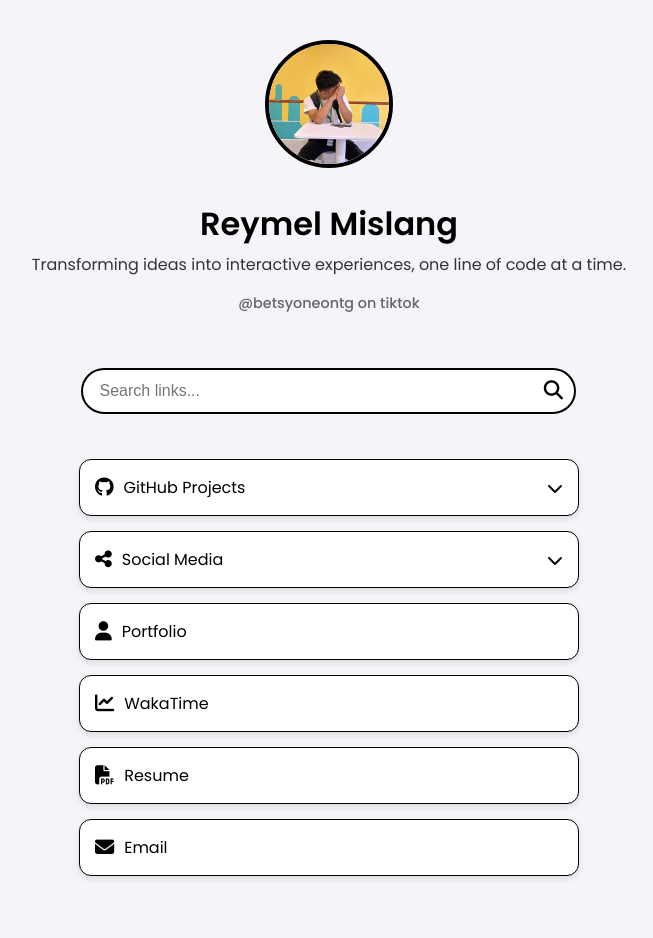
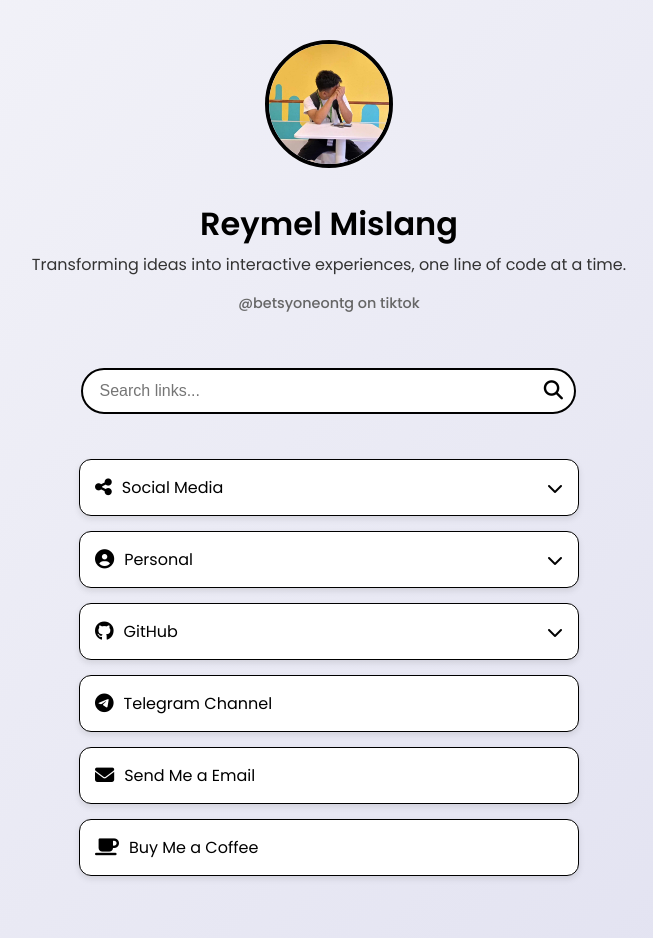
Before and after one commit to codewithryry/linktree, a Vue app: page / in a window 1280 px wide. Shown: the top 938 px of the page, without its empty margins (311-964 px from the left). Built offline with nearby package versions, Linux system fonts and the light colour scheme.

Commit message:
add link

```diff
--- a/src/App.vue
+++ b/src/App.vue
@@ -31,22 +31,40 @@ export default {
 /* Import the Poppins font */
 @import url("https://fonts.googleapis.com/css2?family=Poppins:wght@400;500;600&display=swap");
 
+/* Global Styles */
+body {
+  margin: 0;
+  font-family: "Poppins", sans-serif;
+  background: linear-gradient(135deg, #f4f4f9, #e0e0f0); /* Subtle gradient background */
+  color: #333;
+}
+
+#app {
+  display: flex;
+  justify-content: center;
+  align-items: center;
+  min-height: 100vh;
+  padding: 20px;
+  box-sizing: border-box;
+}
+
 /* Loading Spinner Styles */
 .loading-spinner {
   display: flex;
   flex-direction: column;
   justify-content: center;
   align-items: center;
-  font-family: "Poppins", sans-serif; /* Use Poppins font */
+  height: 100vh; /* Full viewport height */
+  text-align: center;
 }
 
 .spinner {
-  border: 4px solid rgba(0, 0, 0, 0.1);
-  border-top: 4px solid #3498db;
+  border: 4px solid rgba(255, 255, 255, 0.3); /* Light border */
+  border-top: 4px solid #3498db; /* Blue gradient for spinner */
   border-radius: 50%;
-  width: 40px;
-  height: 40px;
-  animation: spin 1s linear infinite;
+  width: 50px; /* Slightly larger for better visibility */
+  height: 50px;
+  animation: spin 1.2s cubic-bezier(0.68, -0.55, 0.27, 1.55) infinite; /* Smoother animation */
 }
 
 @keyframes spin {
@@ -59,27 +77,14 @@ export default {
 }
 
 .loading-spinner p {
-  margin-top: 10px;
-  font-size: 1rem;
-  color: #333;
+  margin-top: 16px; /* Increased margin for better spacing */
+  font-size: 0.9rem; /* Slightly larger text */
+  color: #555; /* Soft gray text color */
+  font-weight: 500; /* Medium font weight */
+  letter-spacing: 0.5px; /* Slight letter spacing for better readability */
 }
 
-/* Global Styles */
-body {
-  margin: 0;
-  font-family: "Poppins", sans-serif;
-  background: #f4f4f9; /* Example background color */
-}
-
-#app {
-  display: flex;
-  justify-content: center;
-  align-items: center;
-  min-height: 100vh;
-  padding: 20px;
-  box-sizing: border-box;
-}
-
+/* Main Content Container */
 .app-container {
   width: 100%;
   max-width: 800px; /* Adjust the max-width as needed */
@@ -88,4 +93,16 @@ body {
   box-shadow: 0 4px 20px rgba(0, 0, 0, 0.1);
   overflow: hidden;
 }
+
+/* Responsive Design */
+@media (max-width: 768px) {
+  .spinner {
+    width: 40px; /* Smaller spinner for mobile */
+    height: 40px;
+  }
+
+  .loading-spinner p {
+    font-size: 0.8rem; /* Smaller text for mobile */
+  }
+}
 </style>
--- a/src/views/Home.vue
+++ b/src/views/Home.vue
@@ -23,41 +23,6 @@
 
       <!-- Links Section -->
       <div class="links">
-        <!-- Dropdown for GitHub Links -->
-        <div class="dropdown">
-          <button
-            class="link-button dropdown-toggle"
-            @click="toggleDropdown('github')"
-            :aria-expanded="isDropdownOpen.github"
-          >
-            <i class="fab fa-github icon"></i>
-            <span>GitHub Projects</span>
-            <i
-              class="fas fa-chevron-down dropdown-icon"
-              :class="{ rotate: isDropdownOpen.github }"
-            ></i>
-          </button>
-          <transition name="slide">
-            <div
-              class="dropdown-content"
-              v-if="isDropdownOpen.github"
-              aria-label="GitHub Projects Dropdown"
-            >
-              <a
-                v-for="link in filteredGithubLinks"
-                :key="link.id"
-                :href="link.url"
-                target="_blank"
-                rel="noopener noreferrer"
-                class="dropdown-link"
-              >
-                <i :class="link.icon" class="icon"></i>
-                <span>{{ link.label }}</span>
-              </a>
-            </div>
-          </transition>
-        </div>
-
         <!-- Dropdown for Social Media Links -->
         <div class="dropdown">
           <button
@@ -95,6 +60,77 @@
           </transition>
         </div>
 
+        <!-- Dropdown for Personal Links -->
+        <div class="dropdown">
+          <button
+            class="link-button dropdown-toggle"
+            @click="toggleDropdown('personal')"
+            :aria-expanded="isDropdownOpen.personal"
+          >
+            <i class="fas fa-user-circle icon"></i>
+            <span>Personal</span>
+            <i
+              class="fas fa-chevron-down dropdown-icon"
+              :class="{ rotate: isDropdownOpen.personal }"
+            ></i>
+          </button>
+          <transition name="slide">
+            <div
+              class="dropdown-content"
+              v-if="isDropdownOpen.personal"
+              aria-label="Personal Dropdown"
+            >
+              <a
+                v-for="link in filteredPersonalLinks"
+                :key="link.id"
+                :href="link.url"
+                target="_blank"
+                rel="noopener noreferrer"
+                class="dropdown-link"
+                :download="link.label === 'Resume' ? 'Resume.pdf' : null"
+              >
+                <i :class="link.icon" class="icon"></i>
+                <span>{{ link.label }}</span>
+              </a>
+            </div>
+          </transition>
+        </div>
+
+        <!-- Dropdown for GitHub Links -->
+        <div class="dropdown">
+          <button
+            class="link-button dropdown-toggle"
+            @click="toggleDropdown('github')"
+            :aria-expanded="isDropdownOpen.github"
+          >
+            <i class="fab fa-github icon"></i>
+            <span>GitHub</span>
+            <i
+              class="fas fa-chevron-down dropdown-icon"
+              :class="{ rotate: isDropdownOpen.github }"
+            ></i>
+          </button>
+          <transition name="slide">
+            <div
+              class="dropdown-content"
+              v-if="isDropdownOpen.github"
+              aria-label="GitHub Projects Dropdown"
+            >
+              <a
+                v-for="link in filteredGithubLinks"
+                :key="link.id"
+                :href="link.url"
+                target="_blank"
+                rel="noopener noreferrer"
+                class="dropdown-link"
+              >
+                <i :class="link.icon" class="icon"></i>
+                <span>{{ link.label }}</span>
+              </a>
+            </div>
+          </transition>
+        </div>
+
         <!-- Other Links -->
         <a
           v-for="link in filteredOtherLinks"
@@ -103,7 +139,6 @@
           target="_blank"
           rel="noopener noreferrer"
           class="link-button"
-          :download="link.label === 'Resume' ? 'Resume.pdf' : null"
         >
           <i :class="link.icon" class="icon"></i>
           <span>{{ link.label }}</span>
@@ -112,7 +147,7 @@
 
       <!-- Footer Section -->
       <footer class="footer">
-        <p class="footer-text">Developed by codewithryry.</p>
+        <p class="footer-text"><small>Code by codewithryry.</small></p>
       </footer>
     </div>
 
@@ -125,6 +160,16 @@
     >
       <i class="fas fa-arrow-up"></i>
     </button>
+
+    <!-- Modal for Unavailable Links -->
+    <transition name="fade">
+      <div v-if="showModal" class="modal-overlay" @click="closeModal">
+        <div class="modal" @click.stop>
+          <p>This link is not available yet.</p>
+          <button @click="closeModal" class="modal-close-button">Close</button>
+        </div>
+      </div>
+    </transition>
   </div>
 </template>
 
@@ -136,6 +181,7 @@ export default {
       isDropdownOpen: {
         github: false,
         social: false,
+        personal: false,
       },
       profile: {
         name: "Reymel Mislang",
@@ -144,6 +190,12 @@ export default {
         image: require("@/assets/profile.jpg"),
       },
       links: [
+      {
+          id: 34,
+          label: "GitHub Profile",
+          url: "https://github.com/codewithryry",
+          icon: "fab fa-github",
+        },
         {
           id: 1,
           label: "GitHub Repository",
@@ -151,29 +203,31 @@ export default {
           icon: "fab fa-github",
         },
         {
-          id: 2,
-          label: "BoyloveYSeriesHub",
-          url: "https://boyloveyserieshub.vercel.app/",
-          icon: "fas fa-film",
+          id: 17,
+          label: "Dev.to Articles",
+          url: "https://dev.to/codewithryry",
+          icon: "fab fa-dev",
         },
         {
-          id: 3,
-          label: "SafePath",
-          url: "https://safepath-4pzk.onrender.com/",
-          icon: "fas fa-shield-alt",
+          id: 58,
+          label: "Telegram Channel",
+          url: "https://t.me/+XpsVdhvIlVM4ZTA1",
+          icon: "fab fa-telegram",
         },
         {
-          id: 4,
-          label: "SafePath Prototype",
-          url: "https://codewithryry.github.io/minsu-safepath/",
-          icon: "fas fa-code-branch",
+          id: 14,
+          label: "Send Me a Email",
+          url: "mailto:reymelrey.mislang@gmail.com",
+          icon: "fas fa-envelope",
         },
         {
-          id: 5,
-          label: "Trabahanap Job Analyzer",
-          url: "https://trabahanap-job-matching-analyzer.onrender.com/",
-          icon: "fas fa-briefcase",
+          id: 29,
+          label: "Buy Me a Coffee",
+          url: "https://buymeacoffee.com/reymelreym7",
+          icon: "fas fa-coffee",
         },
+      ],
+      personalLinks: [
         {
           id: 6,
           label: "Portfolio",
@@ -192,19 +246,13 @@ export default {
           url: "/Resume.pdf",
           icon: "fas fa-file-pdf",
         },
-        {
-          id: 14,
-          label: "Email",
-          url: "mailto:reymelrey.mislang@gmail.com",
-          icon: "fas fa-envelope",
-        },
       ],
       socialLinks: [
         {
-          id: 5,
-          label: "Spotify",
-          icon: "fab fa-spotify",
-          url: "https://open.spotify.com/user/yzay8x8u0lqinlp7mbxuy24aj",
+          id: 1,
+          label: "Facebook",
+          icon: "fab fa-facebook",
+          url: "https://www.facebook.com/reymelrey.528191/",
         },
         {
           id: 2,
@@ -216,17 +264,60 @@ export default {
           id: 3,
           label: "Instagram",
           icon: "fab fa-instagram",
-          url: "#",
+          url: "https://www.instagram.com/theycallmekennnnnnn/?hl=en",
         },
         {
           id: 4,
           label: "YouTube",
           icon: "fab fa-youtube",
+          url: "https://www.youtube.com/@bestyone",
+        },
+        {
+          id: 5,
+          label: "Spotify",
+          icon: "fab fa-spotify",
+          url: "https://open.spotify.com/user/yzay8x8u0lqinlp7mbxuy24aj",
+        },
+        {
+          id: 6,
+          label: "LinkedIn",
+          icon: "fab fa-linkedin",
+          url: "#",
+        },
+        {
+          id: 7,
+          label: "Pinterest",
+          icon: "fab fa-pinterest",
+          url: "#",
+        },
+        {
+          id: 8,
+          label: "TikTok",
+          icon: "fab fa-tiktok",
+          url: "https://www.tiktok.com/@betsyoneontg",
+        },
+        {
+          id: 9,
+          label: "Snapchat",
+          icon: "fab fa-snapchat",
+          url: "#",
+        },
+        {
+          id: 10,
+          label: "Reddit",
+          icon: "fab fa-reddit",
+          url: "#",
+        },
+        {
+          id: 11,
+          label: "Discord",
+          icon: "fab fa-discord",
           url: "#",
         },
       ],
       searchQuery: "",
       showBackToTop: false,
+      showModal: false, // Modal visibility state
     };
   },
   computed: {
@@ -235,10 +326,8 @@ export default {
         (link) =>
           link.icon.includes("github") ||
           link.icon.includes("code-branch") ||
-          link.label === "BoyloveYSeriesHub" ||
-          link.label === "SafePath" ||
-          link.label === "SafePath Prototype" ||
-          link.label === "Trabahanap Job Analyzer"
+          link.label === "GitHub Profile" ||
+          link.label === "Dev.to Articles"
       );
     },
     otherLinks() {
@@ -259,6 +348,11 @@ export default {
         link.label.toLowerCase().includes(this.searchQuery.toLowerCase())
       );
     },
+    filteredPersonalLinks() {
+      return this.personalLinks.filter((link) =>
+        link.label.toLowerCase().includes(this.searchQuery.toLowerCase())
+      );
+    },
   },
   methods: {
     toggleDropdown(type) {
@@ -266,9 +360,12 @@ export default {
     },
     handleLinkClick(url) {
       if (url === "#") {
-        alert("This link is not available yet.");
+        this.showModal = true; // Show modal if link is unavailable
         event.preventDefault();
       }
+    },
+    closeModal() {
+      this.showModal = false; // Close modal
     },
     handleScroll() {
       this.showBackToTop = window.scrollY > 200;
@@ -287,6 +384,61 @@ export default {
 </script>
 
 <style scoped>
+.modal-overlay {
+  position: fixed;
+  top: 0;
+  left: 0;
+  width: 100%;
+  height: 100%;
+  background: rgba(0, 0, 0, 0.5);
+  display: flex;
+  justify-content: center;
+  align-items: center;
+  z-index: 1000;
+}
+
+.modal {
+  background: #fff;
+  padding: 20px;
+  border-radius: 10px;
+  text-align: center;
+  box-shadow: 0 4px 20px rgba(0, 0, 0, 0.2);
+  max-width: 300px;
+  width: 100%;
+}
+
+.modal p {
+  font-size: 1rem;
+  color: #000;
+  margin-bottom: 20px;
+}
+
+.modal-close-button {
+  background: #000;
+  color: #fff;
+  border: none;
+  padding: 10px 20px;
+  border-radius: 5px;
+  cursor: pointer;
+  font-size: 1rem;
+  transition: background 0.3s ease;
+}
+
+.modal-close-button:hover {
+  background: #333;
+}
+
+/* Fade Transition for Modal */
+.fade-enter-active,
+.fade-leave-active {
+  transition: opacity 0.3s ease;
+}
+
+.fade-enter-from,
+.fade-leave-to {
+  opacity: 0;
+}
+
 /* Global Styles */
 @import url("https://fonts.googleapis.com/css2?family=Poppins:wght@400;500;600&display=swap");
 
--- a/src/views/NotFound.vue
+++ b/src/views/NotFound.vue
@@ -4,78 +4,84 @@
       <h1>404</h1>
       <h2>Page Not Found</h2>
       <p>Oops! The page you're looking for doesn't exist or has been moved.</p>
-        <router-link to="/" class="home-link">Go back to the home page</router-link>
     </div>
   </div>
 </template>
 
 <script>
 export default {
-    name: 'NotFound'
-  }
+  name: 'NotFound',
+};
 </script>
 
 <style scoped>
+/* Import the Poppins font */
+@import url('https://fonts.googleapis.com/css2?family=Poppins:wght@400;500;600&display=swap');
+
 .not-found {
   display: flex;
   justify-content: center;
   align-items: center;
   min-height: 100vh;
-    color: #fff;
   font-family: 'Poppins', sans-serif;
   text-align: center;
-    margin-top: -100px;
+  padding: 20px;
+  box-sizing: border-box;
+  margin-top: -80px;
 }
 
 .not-found-content {
-    background: rgba(255, 255, 255, 0.1);
-    padding: 40px;
+  padding: 30px 20px; /* Reduced padding for mobile layout */
   border-radius: 15px;
-    animation: fadeIn 1s ease-in-out;
+  max-width: 375px; /* Mimic mobile screen width */
+  width: 100%;
+  margin: 0 auto; /* Center the content */
 }
 
 h1 {
-    font-size: 6rem;
+  font-size: 4rem; /* Smaller font size for mobile */
   margin: 0;
   font-weight: 700;
-    color: #000000;
-    text-shadow: 2px 2px 4px rgba(255, 255, 255, 0.3);
+  color: #000000; /* Black color for the 404 text */
+  line-height: 1;
+  text-shadow: 2px 2px 4px rgba(0, 0, 0, 0.1);
 }
 
 h2 {
-    font-size: 2rem;
+  font-size: 1.5rem; /* Smaller font size for mobile */
   margin: 10px 0;
   font-weight: 600;
-    color: #000000;
-    text-shadow: 1px 1px 2px rgba(255, 255, 255, 0.2);
+  color: #333; /* Dark gray for the heading */
 }
 
 p {
-    font-size: 1.2rem;
+  font-size: 1rem; /* Smaller font size for mobile */
   margin: 20px 0;
-    color: #000000;
+  color: #555; /* Medium gray for the paragraph */
+  line-height: 1.6;
 }
 
 .home-link {
   display: inline-block;
   margin-top: 20px;
-    padding: 12px 24px;
-    font-size: 1rem;
+  padding: 10px 20px; /* Smaller padding for mobile */
+  font-size: 0.9rem; /* Smaller font size for mobile */
   font-weight: 500;
-    color: #ffffff;
-    background: #000000;
+  color: #000000; /* White text for the button */
+  background: #ffffff; /* Black background for the button */
   border-radius: 30px;
   text-decoration: none;
   transition: all 0.3s ease;
-    box-shadow: 0 4px 6px rgba(0, 0, 0, 0.1);
+  box-shadow: 0 4px 6px rgba(255, 255, 255, 0.1); /* Subtle shadow */
 }
 
 .home-link:hover {
-
+  background: #c7c5c5; /* Darker gray on hover */
   transform: translateY(-2px);
-    box-shadow: 0 6px 12px rgba(0, 0, 0, 0.2);
+  box-shadow: 0 6px 12px rgba(0, 0, 0, 0.2); /* Enhanced shadow on hover */
 }
 
+/* Fade-in animation */
 @keyframes fadeIn {
   from {
     opacity: 0;
```
Lines whose indentation alone changed are shown as unchanged.
